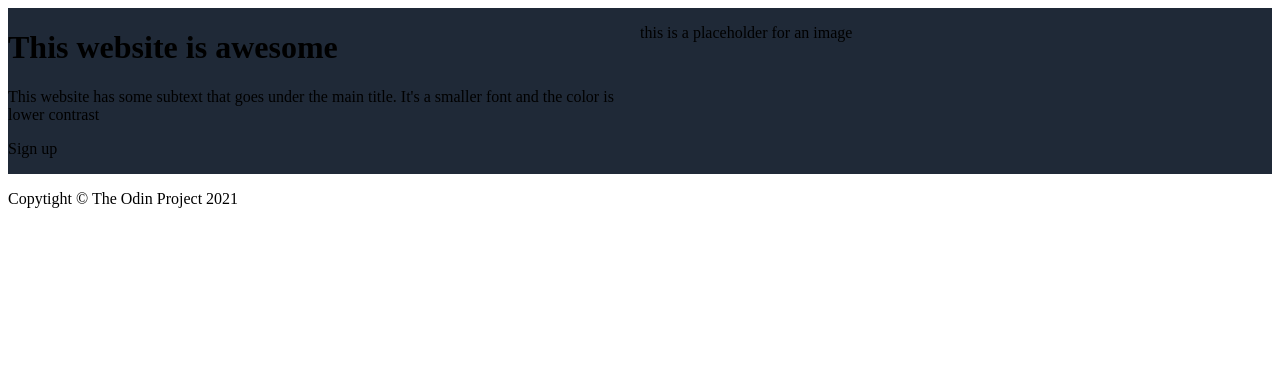
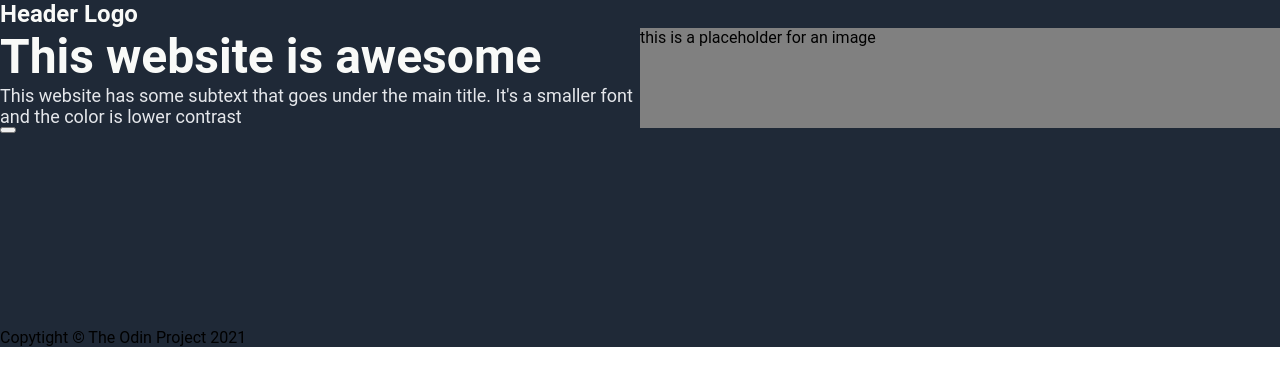
Before and after one commit to Decpalm/landing-page, a plain HTML site: page index.html in a window 1280 px wide. Drawn offline with Linux system fonts and the light colour scheme.

Commit message:
Updated index.html and styles.css

```diff
--- a/index.html
+++ b/index.html
@@ -5,20 +5,20 @@
         <link rel="stylesheet" href="styles.css">
     </head>
     <body>
-        <header>
-
+        <header class="hero">
+            <h2 class="logo">Header Logo</h2>
         </header>
 
-        <div class="container">
+        <div class="container hero">
             <div class="s1">
-                <h1>This website is awesome</h1>
-                <p>This website has some subtext that goes under the main title.
+                <h1 class="main">This website is awesome</h1>
+                <p class="secondary">This website has some subtext that goes under the main title.
                     It's a smaller font and the color is lower contrast
                 </p>
-                <p>Sign up</p>
+                <button>
             </div>
-            <div class="s1">
-                <p>this is a placeholder for an image</p>
+            <div class="s1 pic">
+                <p class="pic">this is a placeholder for an image</p>
             </div>
 
         </div>
--- a/styles.css
+++ b/styles.css
@@ -1,11 +1,39 @@
+ * {
+    font-family: "Roboto", sans-serif;
+    margin: 0px;
+
+}
+
+.hero, footer {
+    background: #1f2937;
+}
+
+.main {
+    font-size: 48px;
+    color: #f9faf8;
+}
+
+.secondary {
+    font-size: 18px;
+    color: #e5e7eb;
+}
+
+.logo {
+    font-size: 24px;
+    color: #f9faf8;
+}
+
 .container {
     display: flex;
-    background: #1f2937;
-
-
+    height: 300px;
 
 }
 
 .s1 {
     flex: 1;
+    height:100px;
 }
+
+.s1.pic {
+    background: grey;
+}
```
